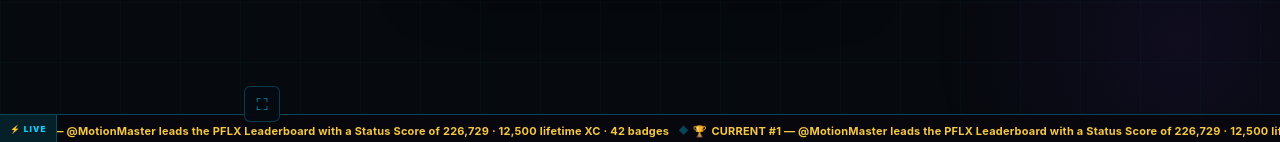
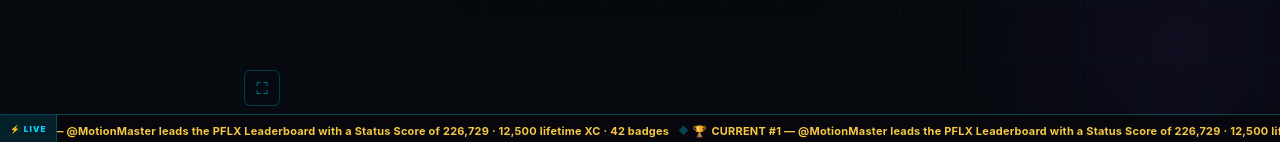
Before and after one commit to thetomorrowteacher/pflx-xcoin-app, a Next.js app: page / in a window 1280 px wide. Shown: the part 658-800 px from the top of the page. Built offline with nearby package versions, Linux system fonts and the light colour scheme; no server answers; the database is empty.

Commit message:
Fix fullscreen toggle hidden behind Ticker bar

```diff
--- a/app/components/FullscreenToggle.tsx
+++ b/app/components/FullscreenToggle.tsx
@@ -50,15 +50,16 @@ export default function FullscreenToggle() {
       title={isFullscreen ? "Exit Fullscreen" : "Toggle Fullscreen"}
       style={{
         position: "fixed",
-        bottom: "20px",
+        bottom: "36px",
         left: "244px",
-        zIndex: 99999,
+        zIndex: 100000,
         width: "36px",
         height: "36px",
         borderRadius: "6px",
-        background: hovered ? "rgba(0,212,255,0.15)" : "rgba(6,10,18,0.9)",
+        background: hovered ? "rgba(0,212,255,0.15)" : "rgba(6,10,18,0.95)",
         border: "1px solid rgba(0,212,255,0.25)",
         color: hovered ? "#fff" : "rgba(0,212,255,0.7)",
+        pointerEvents: "auto",
         fontSize: "16px",
         cursor: "pointer",
         display: "flex",
```
